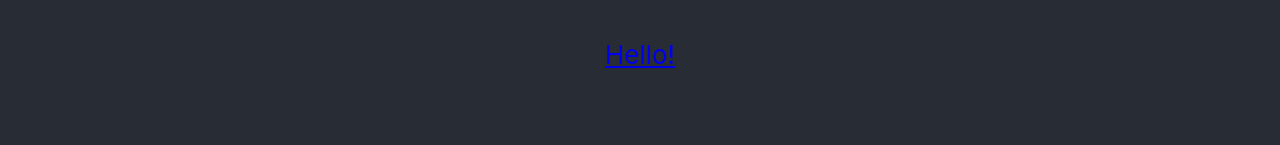
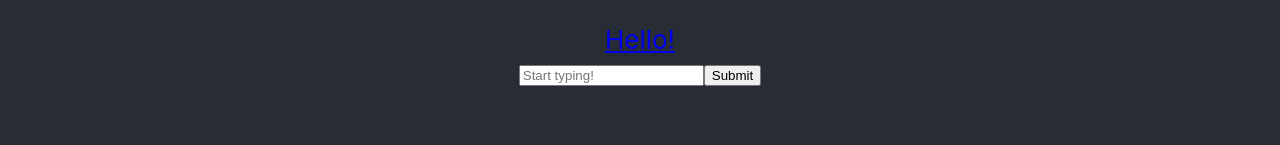
Before and after one commit to dienluong/rebbit, a React (Create React App) app: page /posts in a window 1280 px wide. Shown: the part 201-346 px from the top of the page. Built offline with nearby package versions, Linux system fonts and the light colour scheme; no server answers; the database is empty.

Commit message:
New: added AppPost component

```diff
--- /dev/null
+++ b/src/containers/AddPost/index.tsx
@@ -0,0 +1,43 @@
+import React from 'react';
+import 'firebase/database';
+
+interface PropsT {
+  firebaseRef: firebase.database.Reference;
+}
+
+type StateT = {
+  title: string;
+};
+
+export default class AddPost extends React.Component<PropsT, StateT> {
+  constructor(props: PropsT) {
+    super(props);
+    this.state = {
+      title: '',
+    };
+    this.submitHandler = this.submitHandler.bind(this);
+    this.changeHandler = this.changeHandler.bind(this);
+  }
+
+  submitHandler(event: React.FormEvent<HTMLButtonElement>): void {
+    event.preventDefault();
+    this.props.firebaseRef.push({
+      title: this.state.title,
+    });
+    this.setState({ title: '' });
+  }
+  changeHandler(event: React.ChangeEvent<HTMLInputElement>): void {
+    this.setState({ title: event.target.value });
+  }
+
+  render(): React.ReactNode {
+    return (
+      <div className={'AddPost'}>
+        <input type={'text'} onChange={this.changeHandler} placeholder={'Start typing!'} value={this.state.title} />
+        <button type="submit" onClick={this.submitHandler}>
+          Submit
+        </button>
+      </div>
+    );
+  }
+}
--- a/src/containers/App/index.tsx
+++ b/src/containers/App/index.tsx
@@ -5,7 +5,8 @@ import * as firebase from 'firebase/app';
 import 'firebase/analytics';
 import 'firebase/database';
 
-import Posts from '../Posts';
+import Posts, { PostsT } from '../Posts';
+import AddPost from '../AddPost';
 
 // Types
 export interface PropsT {
@@ -13,7 +14,7 @@ export interface PropsT {
 }
 
 type StateT = {
-  posts: Array<{ title: string }>;
+  posts: PostsT;
   loading: boolean;
 };
 
@@ -34,7 +35,7 @@ class App extends React.Component<PropsT, StateT> {
   constructor(props: PropsT) {
     super(props);
     this.state = {
-      posts: [],
+      posts: {},
       loading: false,
     };
   }
@@ -65,6 +66,7 @@ class App extends React.Component<PropsT, StateT> {
           <header className="App-header">
             <h2>rebbit</h2>
             <Link to="/world">Hello!</Link>
+            <AddPost firebaseRef={firebase.database().ref('posts')} />
           </header>
           <Switch>
             <Route path="/world">
--- a/src/containers/Posts/index.tsx
+++ b/src/containers/Posts/index.tsx
@@ -1,8 +1,15 @@
 import React from 'react';
 
-export interface PropsT {
-  posts?: Array<{ title: string }> | undefined;
-  loading?: boolean;
+interface PropsT {
+  posts: PostsT;
+  loading: boolean;
+}
+
+export interface PostsT {
+  [index: string]: PostT;
+}
+export interface PostT {
+  title: string;
 }
 
 export default class Posts extends React.Component<PropsT> {
@@ -14,8 +21,8 @@ export default class Posts extends React.Component<PropsT> {
     return (
       <div className={'Posts'}>
         {this.props.posts &&
-          this.props.posts.map((post, idx) => {
-            return <div key={idx}>{post.title}</div>;
+          Object.keys(this.props.posts).map((key) => {
+            return <div key={key}>{this.props.posts[key].title}</div>;
           })}
       </div>
     );
```
